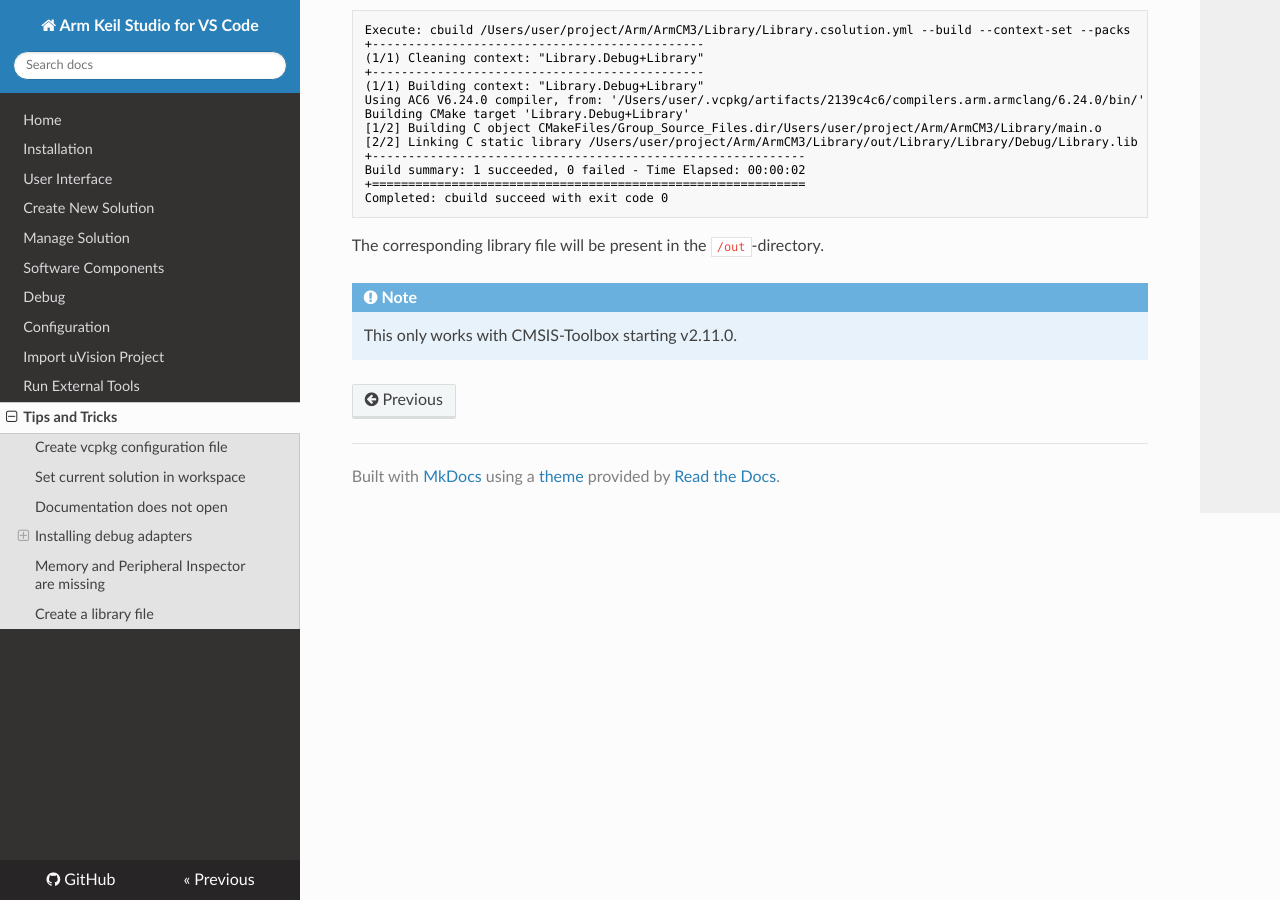
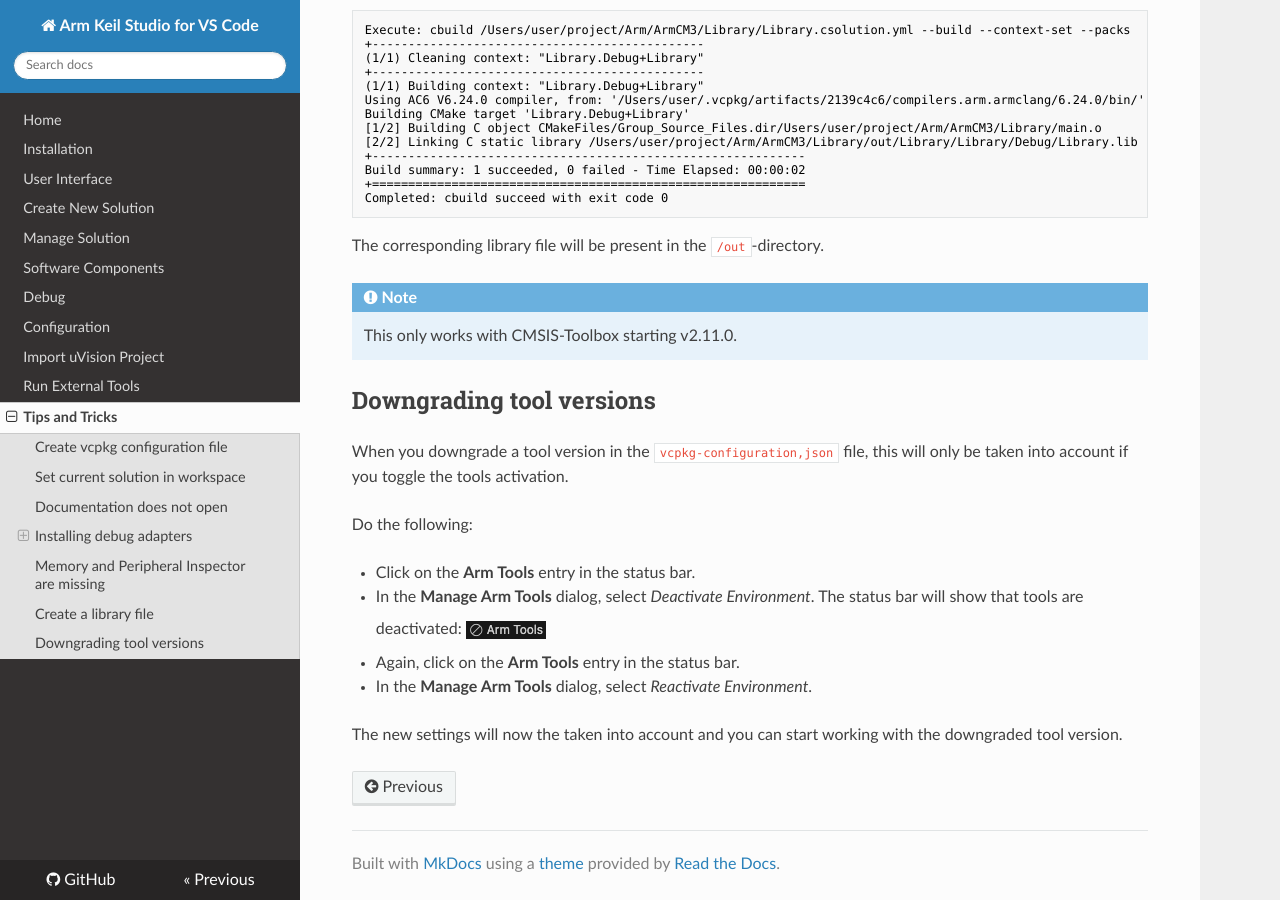
Before and after one commit to MDK-Packs/vscode-cmsis-solution-docs, an MkDocs documentation site: the page built from docs/tipsandtricks.md, in a window 1280 px wide and 900 px high, scrolled down 2129 px. Built offline with MkDocs 1.6.1, drawn with Linux system fonts in a browser that asks for light colours; nearby versions of some CDN libraries.

Commit message:
Downgrade tools

```diff
--- a/docs/tipsandtricks.md
+++ b/docs/tipsandtricks.md
@@ -113,3 +113,18 @@
 
 !!! Note
     This only works with CMSIS-Toolbox starting v2.11.0.
+
+## Downgrading tool versions
+
+When you downgrade a tool version in the `vcpkg-configuration,json` file, this will only be taken into account if you
+toggle the tools activation.
+
+Do the following:
+
+- Click on the **Arm Tools** entry in the status bar.
+- In the **Manage Arm Tools** dialog, select *Deactivate Environment*. The status bar will show that tools are
+  deactivated: ![Arm Tools deactivated](./images/arm-tools-deactivated.png)
+- Again, click on the **Arm Tools** entry in the status bar.
+- In the **Manage Arm Tools** dialog, select *Reactivate Environment*.
+
+The new settings will now the taken into account and you can start working with the downgraded tool version.
```
Also changed, not shown: docs/images/arm-tools-deactivated.png (added).
